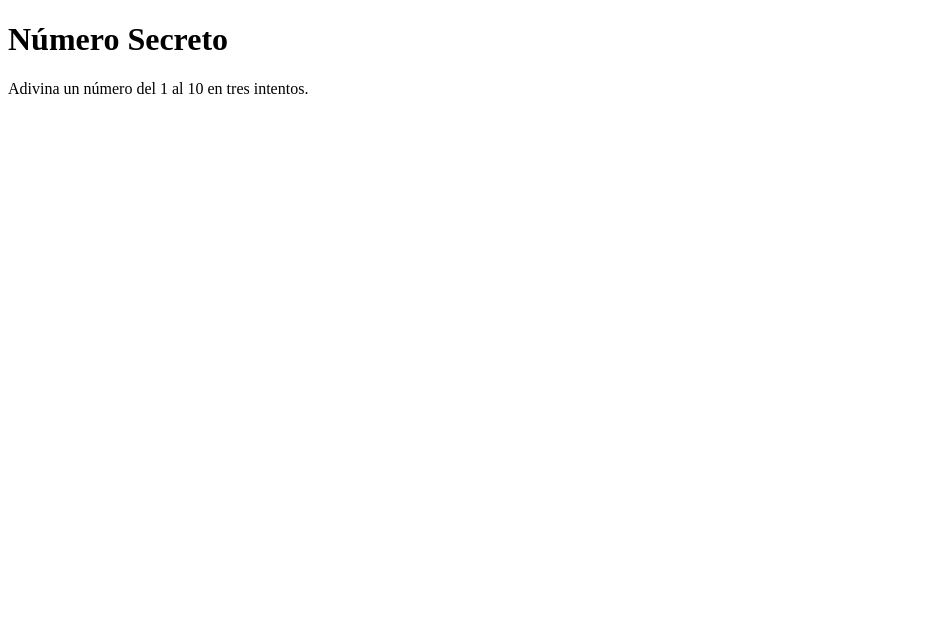
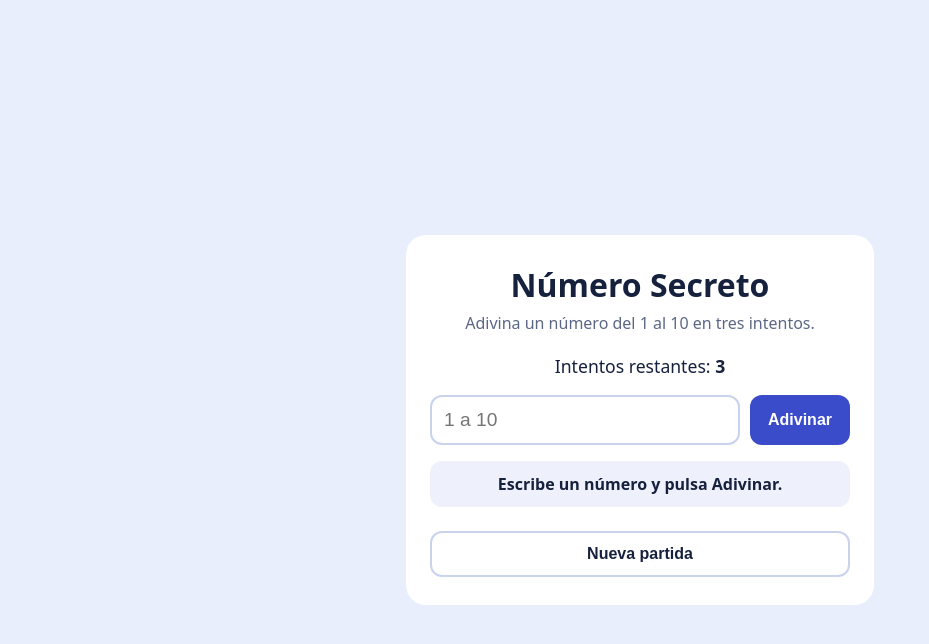
Before and after one commit to williemedina588-a11y/Python, a plain HTML site: page Juego/Index.html in a window 1280 px wide. Shown: the whole page, without its empty margins (0-929 px from the left). Drawn offline with Linux system fonts and the light colour scheme.

Commit message:
Juego base: validación, pistas e intentos

```diff
--- a/Juego/Index.html
+++ b/Juego/Index.html
@@ -9,8 +9,19 @@
 <body>
   <main>
     <h1>Número Secreto</h1>
-    <p>Adivina un número del 1 al 10 en tres intentos.</p>
-  </main>
+  <p class="subtitulo">Adivina un número del 1 al 10 en tres intentos.</p>
+
+  <p class="intentos">Intentos restantes: <strong id="intentos">3</strong></p>
+
+  <div class="entrada">
+    <input id="campoNumero" type="number" min="1" max="10" placeholder="1 a 10">
+    <button id="btnAdivinar" type="button">Adivinar</button>
+  </div>
+
+  <p id="mensaje">Escribe un número y pulsa Adivinar.</p>
+
+  <button id="btnNueva" type="button">Nueva partida</button>
+</main>
   <script src="js/script.js"></script>
 </body>
 </html>
--- a/Juego/css/style.css
+++ b/Juego/css/style.css
@@ -0,0 +1,88 @@
+body {
+  font-family: system-ui, sans-serif;
+  background: #e8eefc;
+  color: #16213e;
+  margin: 0;
+  min-height: 100vh;
+  display: grid;
+  place-items: center;
+  padding: 20px;
+}
+
+main {
+  width: 100%;
+  max-width: 420px;
+  background: #ffffff;
+  border-radius: 20px;
+  padding: 28px 24px;
+  text-align: center;
+}
+
+h1 {
+  margin: 0 0 6px;
+}
+
+.subtitulo {
+  margin: 0 0 20px;
+  color: #5b6785;
+}
+
+.intentos {
+  font-size: 1.1rem;
+}
+
+.entrada {
+  display: flex;
+  gap: 10px;
+  margin: 16px 0;
+}
+
+input {
+  flex: 1;
+  min-width: 0;
+  font-size: 1.2rem;
+  padding: 12px;
+  border: 2px solid #c9d3ee;
+  border-radius: 12px;
+}
+
+button {
+  font-size: 1rem;
+  font-weight: bold;
+  padding: 12px 18px;
+  border: none;
+  border-radius: 12px;
+  background: #3b4cca;
+  color: #ffffff;
+  cursor: pointer;
+}
+
+button:disabled {
+  opacity: 0.5;
+  cursor: not-allowed;
+}
+
+#btnNueva {
+  background: transparent;
+  color: #16213e;
+  border: 2px solid #c9d3ee;
+  width: 100%;
+  margin-top: 8px;
+}
+
+#mensaje {
+  padding: 12px;
+  border-radius: 12px;
+  background: #eef1fb;
+  font-weight: bold;
+}
+
+#mensaje.ok {
+  background: #dcf5ea;
+  color: #12805c;
+}
+
+#mensaje.mal {
+  background: #fde4e2;
+  color: #b3261e;
+}
--- a/Juego/js/script.js
+++ b/Juego/js/script.js
@@ -0,0 +1,95 @@
+// 1. Referencias a los elementos del HTML
+const campoNumero = document.getElementById("campoNumero");
+const btnAdivinar = document.getElementById("btnAdivinar");
+const btnNueva = document.getElementById("btnNueva");
+const mensaje = document.getElementById("mensaje");
+const intentos = document.getElementById("intentos");
+
+// 2. Variables del juego
+let numeroSecreto;
+let intentosRestantes;
+let terminada;
+
+// 3. Función que deja el juego listo para empezar
+function nuevaPartida() {
+  numeroSecreto = Math.floor(Math.random() * 10) + 1;
+  intentosRestantes = 3;
+  terminada = false;
+
+  campoNumero.value = "";
+  campoNumero.disabled = false;
+  btnAdivinar.disabled = false;
+  intentos.textContent = intentosRestantes;
+  mensaje.textContent = "Escribe un número y pulsa Adivinar.";
+  mensaje.className = "";
+
+  console.log("Número secreto (solo para pruebas):", numeroSecreto);
+}
+
+// Muestra un mensaje; "clase" puede ser "ok" (verde) o "mal" (rojo)
+function mostrar(texto, clase) {
+  mensaje.textContent = texto;
+  mensaje.className = clase || "";
+}
+
+// Termina la partida: ya no se puede seguir adivinando
+function terminar() {
+  terminada = true;
+  campoNumero.disabled = true;
+  btnAdivinar.disabled = true;
+}
+
+// Se ejecuta al pulsar "Adivinar"
+function adivinar() {
+  if (terminada) return;
+
+  const texto = campoNumero.value.trim();
+  const numero = Number(texto);
+
+  // Campo vacío: no consume intentos
+  if (texto === "") {
+    mostrar("Debes ingresar un número", "mal");
+    return;
+  }
+
+  // Debe ser un entero entre 1 y 10: tampoco consume intentos
+  if (!Number.isInteger(numero) || numero < 1 || numero > 10) {
+    mostrar("Ingresa un número entero entre 1 y 10", "mal");
+    campoNumero.value = "";
+    return;
+  }
+
+  // Cada respuesta válida consume un intento
+  intentosRestantes--;
+  intentos.textContent = intentosRestantes;
+
+  // Primero se comprueba el acierto, aunque sea el último intento
+  if (numero === numeroSecreto) {
+    mostrar("¡Felicidades! Adivinaste el número secreto", "ok");
+    terminar();
+  } else if (intentosRestantes === 0) {
+    mostrar("Has perdido. El número secreto era " + numeroSecreto, "mal");
+    terminar();
+  } else if (numero < numeroSecreto) {
+    mostrar("El número secreto es mayor.");
+  } else {
+    mostrar("El número secreto es menor.");
+  }
+
+    campoNumero.value = "";
+  if (!terminada) campoNumero.focus();
+}
+
+// 4. El botón "Nueva partida" y el inicio automático
+btnNueva.addEventListener("click", nuevaPartida);
+nuevaPartida();
+
+btnAdivinar.addEventListener("click", adivinar);
+campoNumero.addEventListener("keydown", function (e) {
+  if (e.key === "Enter") adivinar();
+});
+
+btnAdivinar.addEventListener("click", adivinar);
+campoNumero.addEventListener("keydown", function (e) {
+  if (e.key === "Enter") adivinar();
+});
```
